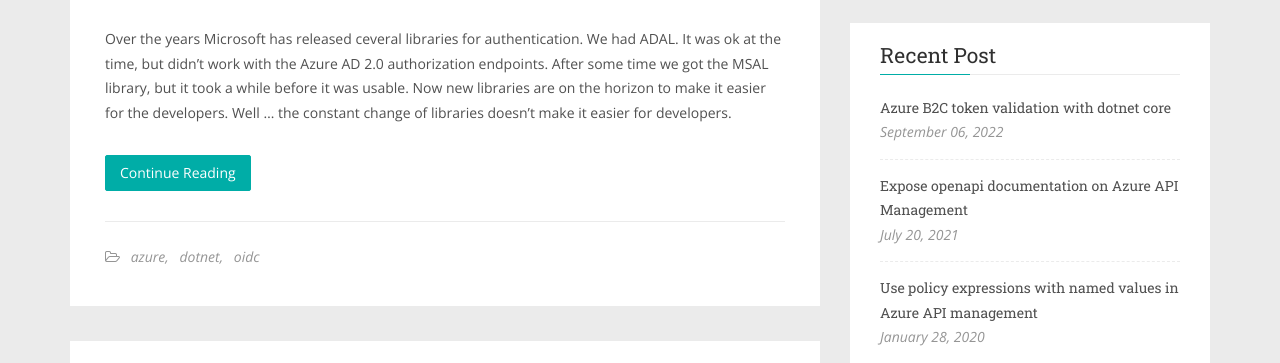
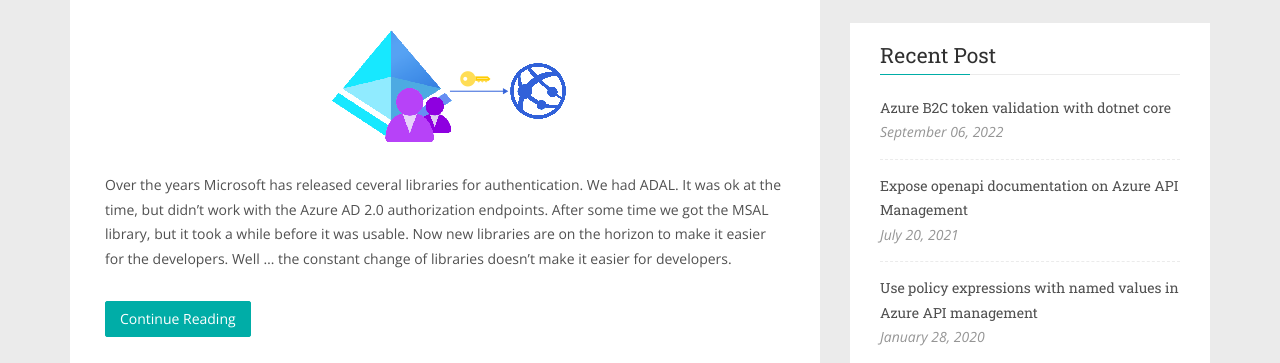
Before and after one commit to jtourlamain/jtourlamain.github.io, a plain HTML site: page index.html in a window 1280 px wide. Shown: the part 358-721 px from the top of the page. Drawn offline with nearby package versions, Linux system fonts and the light colour scheme; a web font is replaced by a local one.

Commit message:
added b2c token image

```diff
--- a/index.html
+++ b/index.html
@@ -108,6 +108,10 @@
 			<span class="date">September 06, 2022</span> &bull;
 			<span class="comment-count"><a href="#disqus_thread">0 Comments</a></span>
 		</div>
+	</div>
+
+	<div class="featured-media">
+		<a href="/2022/09/06/azure-b2c-token-validation-with-dotnet-core.html"><img src="/assets/images/2022/09/azureb2ctoken.png" alt="Azure B2C token validation with dotnet core"></a>
 	</div>
 
 	<div class="post-content">
```
Also changed, not shown: 2022/09/06/azure-b2c-token-validation-with-dotnet-core.html (+4 -0 lines), assets/images/2022/09/azureb2ctoken.png (added).
